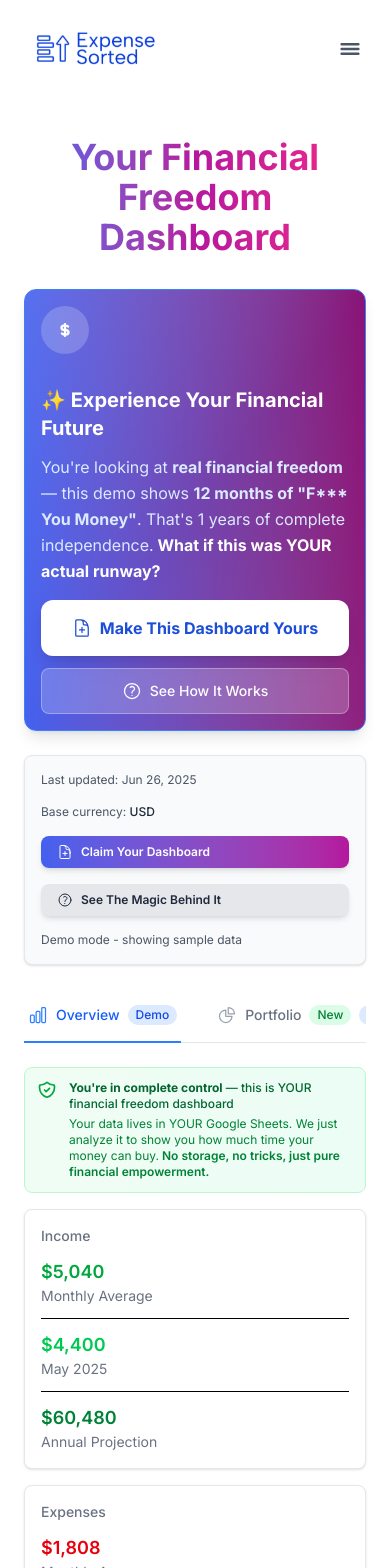
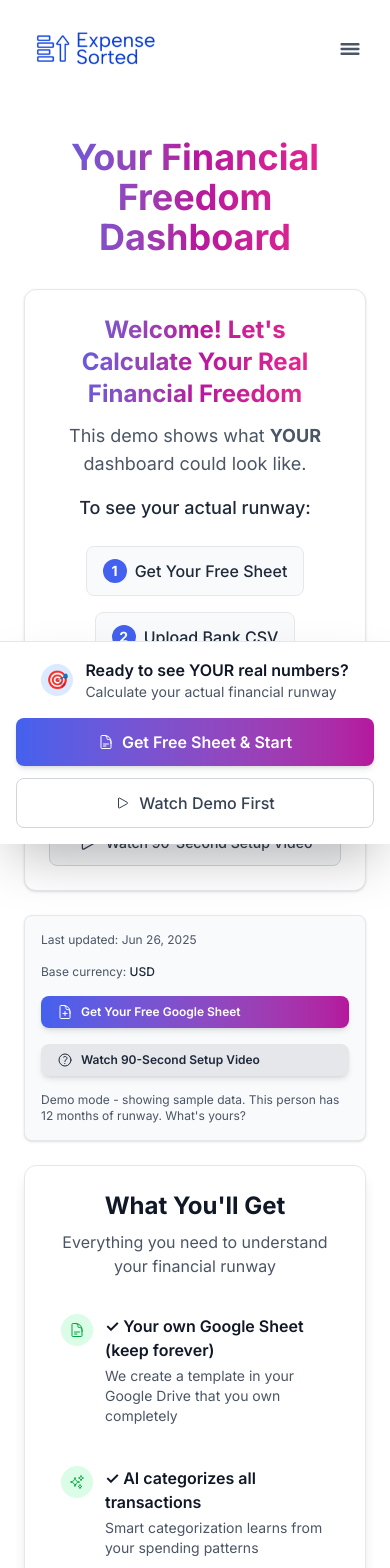
Before and after one commit to fstrauf/txApp, a Next.js app: page /personal-finance in a window 390 px wide. Shown: the top 1568 px of the page. Built offline with nearby package versions, Linux system fonts and the light colour scheme; no server answers.

Commit message:
update screen design

```diff
--- a/src/app/personal-finance/components/dashboard/DashboardControls.tsx
+++ b/src/app/personal-finance/components/dashboard/DashboardControls.tsx
@@ -65,9 +65,9 @@ export const DashboardControls: React.FC<DashboardControlsProps> = ({
             {status === 'loading'
               ? 'Loading...'
               : status === 'unauthenticated'
-                ? 'Claim Your Dashboard'
+                ? 'Get Your Free Google Sheet'
                 : isFirstTimeUser
-                  ? 'Take Control of Your Data'
+                  ? 'Get Your Free Google Sheet'
                   : 'Power Up Your Data'
             }
           </button>
@@ -78,7 +78,7 @@ export const DashboardControls: React.FC<DashboardControlsProps> = ({
             className="inline-flex items-center gap-2 px-4 py-2 text-xs sm:text-sm bg-gray-200 text-gray-800 rounded-lg hover:from-gray-200 hover:to-gray-300 transition-all duration-200 w-full sm:w-auto font-semibold shadow-md hover:shadow-lg transform hover:scale-105"
           >
             <QuestionMarkCircleIcon className="h-4 w-4" />
-            See The Magic Behind It
+            {isFirstTimeUser ? 'Watch 90-Second Setup Video' : 'See The Magic Behind It'}
           </button>
         </div>
 
@@ -101,7 +101,7 @@ export const DashboardControls: React.FC<DashboardControlsProps> = ({
 
           <div className="text-xs sm:text-sm text-gray-600">
             {isFirstTimeUser
-              ? 'Demo mode - showing sample data'
+              ? 'Demo mode - showing sample data. This person has 12 months of runway. What\'s yours?'
               : `${transactionCount} transactions shown`
             }
           </div>
--- a/src/app/personal-finance/components/dashboard/DemoBanner.tsx
+++ b/src/app/personal-finance/components/dashboard/DemoBanner.tsx
@@ -1,5 +1,5 @@
 import React from 'react';
-import { DocumentPlusIcon, QuestionMarkCircleIcon } from '@heroicons/react/24/outline';
+import { DocumentPlusIcon, PlayIcon } from '@heroicons/react/24/outline';
 import { mockSavingsData } from '../../utils/mockData';
 
 interface DemoBannerProps {
@@ -18,45 +18,55 @@ export const DemoBanner: React.FC<DemoBannerProps> = ({
   isLoading,
 }) => {
   return (
-    <div className="bg-gradient-to-r from-primary to-secondary-dark rounded-xl p-4 sm:p-8 border border-primary-light mb-6 sm:mb-8 shadow-lg overflow-hidden relative">
-      <div className="absolute inset-0 bg-gradient-to-br from-white/10 via-transparent to-white/5"></div>
-      <div className="relative z-10 flex flex-col sm:flex-row items-start gap-4 sm:gap-6">
-        <div className="flex-shrink-0 mb-4 sm:mb-0">
-          <div className="w-12 h-12 bg-white/20 rounded-full flex items-center justify-center backdrop-blur-sm">
-            <svg className="w-7 h-7 text-white" fill="none" stroke="currentColor" viewBox="0 0 24 24">
-              <path strokeLinecap="round" strokeLinejoin="round" strokeWidth={2} d="M12 8c-1.657 0-3 .895-3 2s1.343 2 3 2 3 .895 3 2-1.343 2-3 2m0-8c1.11 0 2.08.402 2.599 1M12 8V7m0 1v8m0 0v1m0-1c-1.11 0-2.08-.402-2.599-1" />
-            </svg>
+    <div className="bg-white rounded-xl border border-gray-200 shadow-sm p-6 sm:p-8 mb-6 sm:mb-8">
+      {/* Welcome Header */}
+      <div className="text-center mb-6">
+        <h2 className="text-2xl sm:text-3xl font-bold mb-3 bg-gradient-to-r from-primary via-secondary to-accent bg-clip-text text-transparent">
+          Welcome! Let's Calculate Your Real Financial Freedom
+        </h2>
+        <p className="text-gray-600 text-lg mb-4">
+          This demo shows what <strong>YOUR</strong> dashboard could look like.
+        </p>
+        <p className="text-gray-800 text-lg font-medium">
+          To see your actual runway:
+        </p>
+      </div>
+
+      {/* Step Flow */}
+      <div className="flex flex-col sm:flex-row items-center justify-center gap-4 mb-6">
+        <div className="flex items-center gap-2 bg-gray-50 border border-gray-200 px-4 py-3 rounded-lg">
+          <span className="bg-primary text-white w-6 h-6 rounded-full flex items-center justify-center text-sm font-bold">1</span>
+          <span className="font-medium text-gray-800">Get Your Free Sheet</span>
+        </div>
+        <span className="hidden sm:block text-gray-400 text-xl">→</span>
+        <div className="flex items-center gap-2 bg-gray-50 border border-gray-200 px-4 py-3 rounded-lg">
+          <span className="bg-primary text-white w-6 h-6 rounded-full flex items-center justify-center text-sm font-bold">2</span>
+          <span className="font-medium text-gray-800">Upload Bank CSV</span>
+        </div>
+        <span className="hidden sm:block text-gray-400 text-xl">→</span>
+        <div className="flex items-center gap-2 bg-gray-50 border border-gray-200 px-4 py-3 rounded-lg">
+          <span className="bg-primary text-white w-6 h-6 rounded-full flex items-center justify-center text-sm font-bold">3</span>
+          <span className="font-medium text-gray-800">See Real Results</span>
         </div>
       </div>
-        <div className="flex-1">
-          <h3 className="text-xl sm:text-2xl font-bold text-white mb-3">{headlineText}</h3>
-          <p className="text-blue-100 mb-4 sm:mb-6 text-base sm:text-lg leading-relaxed">
-            You're looking at <strong>real financial freedom</strong> — this demo shows <strong>{mockSavingsData.runwayMonths} months of "F*** You Money"</strong>.
-            That's {Math.round(mockSavingsData.runwayMonths / 12 * 10) / 10} years of complete independence.
-            <span className="font-bold text-white"> What if this was YOUR actual runway?</span>
-          </p>
 
-          <div className="flex flex-col sm:flex-row gap-3 sm:gap-4">
+      {/* CTA Buttons */}
+      <div className="flex flex-col sm:flex-row gap-3 sm:gap-4 justify-center">
         <button
           onClick={onCtaClick}
           disabled={isLoading}
-              className="group inline-flex items-center justify-center gap-2 sm:gap-3 px-6 sm:px-8 py-4 bg-white text-primary-dark rounded-xl hover:bg-blue-50 transition-all duration-200 font-bold shadow-lg hover:shadow-xl transform hover:scale-105 disabled:opacity-50 disabled:cursor-not-allowed disabled:transform-none w-full sm:w-auto text-base sm:text-lg"
+          className="group inline-flex items-center justify-center gap-2 sm:gap-3 px-6 sm:px-8 py-4 bg-gradient-to-r from-primary to-secondary text-white rounded-xl hover:from-primary-dark hover:to-secondary-dark transition-all duration-200 font-bold shadow-lg hover:shadow-xl transform hover:scale-105 disabled:opacity-50 disabled:cursor-not-allowed disabled:transform-none w-full sm:w-auto text-base sm:text-lg"
         >
           <DocumentPlusIcon className="h-5 w-5" />
-              <span className="relative">
-                {ctaButtonText}
-                <span className="absolute inset-0 bg-gradient-to-r from-primary/20 to-secondary/20 rounded opacity-0 group-hover:opacity-100 transition-opacity duration-200"></span>
-              </span>
+          <span>Start Free Setup (3 min)</span>
         </button>
         <button
           onClick={onHowItWorksClick}
-              className="inline-flex items-center justify-center gap-2 sm:gap-3 px-4 sm:px-6 py-3 bg-white/20 text-white rounded-lg hover:bg-white/30 transition-all duration-200 font-medium backdrop-blur-sm border border-white/30 w-full sm:w-auto text-sm sm:text-base"
+          className="inline-flex items-center justify-center gap-2 sm:gap-3 px-4 sm:px-6 py-3 bg-gray-100 text-gray-700 border border-gray-300 rounded-lg hover:bg-gray-200 transition-all duration-200 font-medium w-full sm:w-auto text-sm sm:text-base"
         >
-              <QuestionMarkCircleIcon className="h-5 w-5" />
-              See How It Works
+          <PlayIcon className="h-5 w-5" />
+          Watch 90-Second Setup Video
         </button>
-          </div>
-        </div>
       </div>
     </div>
   );
--- /dev/null
+++ b/src/app/personal-finance/components/dashboard/StickyBottomBar.tsx
@@ -0,0 +1,54 @@
+import React from 'react';
+import { DocumentTextIcon, PlayIcon } from '@heroicons/react/24/outline';
+
+interface StickyBottomBarProps {
+  onGetStartedClick: () => void;
+  onWatchDemoClick: () => void;
+  isFirstTimeUser: boolean;
+}
+
+export const StickyBottomBar: React.FC<StickyBottomBarProps> = ({
+  onGetStartedClick,
+  onWatchDemoClick,
+  isFirstTimeUser
+}) => {
+  // Only show for first-time users
+  if (!isFirstTimeUser) {
+    return null;
+  }
+
+  return (
+    <div className="fixed bottom-0 left-0 right-0 z-50 bg-white border-t border-gray-200 shadow-2xl">
+      <div className="max-w-7xl mx-auto px-4 py-4">
+        <div className="flex flex-col sm:flex-row items-center justify-between gap-4">
+          <div className="flex items-center gap-3">
+            <div className="w-8 h-8 bg-blue-100 rounded-full flex items-center justify-center">
+              <span className="text-blue-600 font-bold text-lg">🎯</span>
+            </div>
+            <div>
+              <p className="font-semibold text-gray-900">Ready to see YOUR real numbers?</p>
+              <p className="text-sm text-gray-600">Calculate your actual financial runway</p>
+            </div>
+          </div>
+
+          <div className="flex flex-col sm:flex-row gap-3 w-full sm:w-auto">
+            <button
+              onClick={onGetStartedClick}
+              className="inline-flex items-center justify-center gap-2 px-6 py-3 bg-gradient-to-r from-primary to-secondary text-white rounded-lg hover:from-primary-dark hover:to-secondary-dark transition-all duration-200 font-semibold shadow-md hover:shadow-lg transform hover:scale-105 w-full sm:w-auto"
+            >
+              <DocumentTextIcon className="h-4 w-4" />
+              Get Free Sheet & Start
+            </button>
+            <button
+              onClick={onWatchDemoClick}
+              className="inline-flex items-center justify-center gap-2 px-4 py-3 bg-white text-gray-700 border border-gray-300 rounded-lg hover:bg-gray-50 transition-all duration-200 font-medium w-full sm:w-auto"
+            >
+              <PlayIcon className="h-4 w-4" />
+              Watch Demo First
+            </button>
+          </div>
+        </div>
+      </div>
+    </div>
+  );
+};
--- /dev/null
+++ b/src/app/personal-finance/components/dashboard/WhatYouGetSection.tsx
@@ -0,0 +1,83 @@
+import React from 'react';
+import {
+  DocumentTextIcon,
+  SparklesIcon,
+  ChartBarIcon,
+  CalendarIcon,
+  ShieldCheckIcon
+} from '@heroicons/react/24/outline';
+
+interface WhatYouGetSectionProps {
+  onGetStartedClick: () => void;
+}
+
+export const WhatYouGetSection: React.FC<WhatYouGetSectionProps> = ({
+  onGetStartedClick
+}) => {
+  const benefits = [
+    {
+      icon: DocumentTextIcon,
+      title: 'Your own Google Sheet (keep forever)',
+      description: 'We create a template in your Google Drive that you own completely'
+    },
+    {
+      icon: SparklesIcon,
+      title: 'AI categorizes all transactions',
+      description: 'Smart categorization learns from your spending patterns'
+    },
+    {
+      icon: ChartBarIcon,
+      title: 'This exact dashboard with YOUR data',
+      description: 'See your real financial freedom runway and spending insights'
+    },
+    {
+      icon: CalendarIcon,
+      title: 'Monthly runway calculation',
+      description: 'Know exactly how long your money will last at current spending'
+    },
+    {
+      icon: ShieldCheckIcon,
+      title: '100% private - data stays in your Google Drive',
+      description: 'We analyze it, but YOU own it. Delete anytime.'
+    }
+  ];
+
+  return (
+    <div className="bg-white rounded-xl shadow-lg border border-gray-200 p-6 mb-8">
+      <div className="text-center mb-6">
+        <h3 className="text-2xl font-bold text-gray-900 mb-2">What You'll Get</h3>
+        <p className="text-gray-600">Everything you need to understand your financial runway</p>
+      </div>
+
+      <div className="grid gap-4 mb-6">
+        {benefits.map((benefit, index) => {
+          const Icon = benefit.icon;
+          return (
+            <div key={index} className="flex items-start gap-3 p-3 rounded-lg hover:bg-gray-50 transition-colors">
+              <div className="flex-shrink-0">
+                <div className="w-8 h-8 bg-green-100 rounded-full flex items-center justify-center">
+                  <Icon className="h-4 w-4 text-green-600" />
+                </div>
+              </div>
+              <div>
+                <h4 className="font-semibold text-gray-900 mb-1">✓ {benefit.title}</h4>
+                <p className="text-sm text-gray-600">{benefit.description}</p>
+              </div>
+            </div>
+          );
+        })}
+      </div>
+
+      <div className="text-center">
+        <button
+          onClick={onGetStartedClick}
+          className="inline-flex items-center gap-2 px-6 py-3 bg-gradient-to-r from-primary to-secondary text-white rounded-lg hover:from-primary-dark hover:to-secondary-dark transition-all duration-200 font-semibold shadow-md hover:shadow-lg transform hover:scale-105"
+        >
+          <DocumentTextIcon className="h-5 w-5" />
+          Get Your Free Google Sheet
+        </button>
+        <p className="text-sm text-gray-500 mt-2">Join 500+ people who discovered their runway this week</p>
+      </div>
+    </div>
+  );
+};
--- a/src/app/personal-finance/screens/DashboardScreen.tsx
+++ b/src/app/personal-finance/screens/DashboardScreen.tsx
@@ -26,6 +26,8 @@ import { NoDataState } from '../components/dashboard/NoDataState';
 import { DashboardStatistics } from '../components/dashboard/DashboardStatistics';
 import { TransactionTab, AIInsightsTab, PortfolioTab } from '../components/dashboard/TabContent';
 import { TabNavigation } from '../components/dashboard/TabNavigation';
+import { WhatYouGetSection } from '../components/dashboard/WhatYouGetSection';
+import { StickyBottomBar } from '../components/dashboard/StickyBottomBar';
 
 const DashboardScreen: React.FC = () => {
   const { userData, processTransactionData } = usePersonalFinanceStore();
@@ -183,7 +185,7 @@ const DashboardScreen: React.FC = () => {
 
   return (
     <div className="min-h-screen w-full overflow-x-hidden">
-      <div className="max-w-7xl mx-auto px-2 sm:px-4 lg:px-8 py-2 sm:py-4 lg:py-8 w-full">
+      <div className={`max-w-7xl mx-auto px-2 sm:px-4 lg:px-8 py-2 sm:py-4 lg:py-8 w-full ${isFirstTimeUser ? 'pb-32' : ''}`}>
         <Header variant="gradient" size="xl">
           Your Financial Freedom Dashboard
         </Header>
@@ -235,6 +237,13 @@ const DashboardScreen: React.FC = () => {
               transactionCount={displayTransactions.length}
               status={status}
             />
+
+            {/* What You Get Section - Only for first-time users */}
+            {isFirstTimeUser && (
+              <WhatYouGetSection
+                onGetStartedClick={() => openDataDrawer('what_you_get_section')}
+              />
+            )}
 
             {/* Tab Navigation */}
             <TabNavigation
@@ -348,6 +357,13 @@ const DashboardScreen: React.FC = () => {
           variant="modal"
         />
       </div>
+
+      {/* Sticky Bottom Bar - Only for first-time users */}
+      <StickyBottomBar
+        onGetStartedClick={() => openDataDrawer('sticky_bottom_bar_get_started')}
+        onWatchDemoClick={() => setIsHowItWorksOpen(true)}
+        isFirstTimeUser={isFirstTimeUser}
+      />
     </div>
   );
 };
```
Lines whose indentation alone changed are shown as unchanged.
